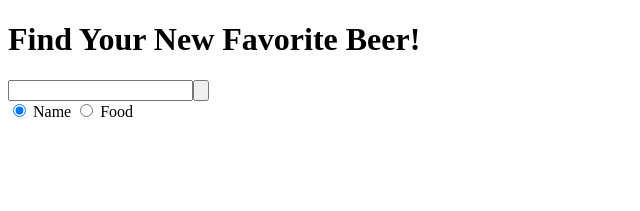
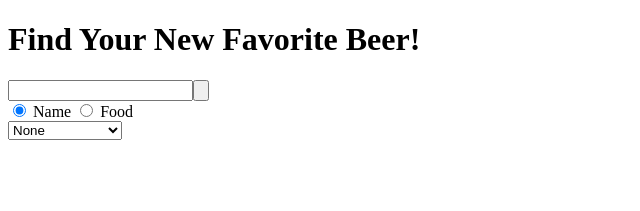
Before and after one commit to rpxio/brewdog, a Vue app: page / in a window 1280 px wide. Shown: the top 211 px of the page, without its empty margins (0-640 px from the left). Built offline with nearby package versions, Linux system fonts and the light colour scheme; the HTML template or start-up script is replaced by a standard one.

Commit message:
implement sort feature

```diff
--- a/src/App.vue
+++ b/src/App.vue
@@ -27,8 +27,18 @@
             </svg>
           </button>
         </div>
-        <input type="radio" v-model="option" value="beer_name" checked /> Name
-        <input type="radio" v-model="option" value="food" /> Food
+        <div>
+          <input type="radio" v-model="option" value="beer_name" checked /> Name
+          <input type="radio" v-model="option" value="food" /> Food
+        </div>
+        <div>
+          <select v-model="sortProp">
+            <option value="id">None</option>
+            <option value="name">Beer Name</option>
+            <option value="first_brewed">First Brew Date</option>
+            <option value="abv">ABV</option>
+          </select>
+        </div>
       </form>
     </div>
 
@@ -58,7 +68,7 @@
       <div class="flex flex-wrap -mb-4">
         <div
           class="sm:w-full md:w-1/3 m-1 p-4 border shadow rounded"
-          v-for="result in results"
+          v-for="result in orderedResults"
           :key="result.id"
         >
           <img class="h-32" :src="result.image_url || './img/blank.png'" />
@@ -78,6 +88,7 @@
 
 <script>
 import axios from 'axios'
+import _ from 'lodash'
 
 export default {
   name: 'app',
@@ -91,7 +102,8 @@ export default {
       count: '',
       option: 'beer_name',
       searchError: false,
-      errorContents: ''
+      errorContents: '',
+      sortProp: 'id'
     }
   },
   methods: {
@@ -131,6 +143,11 @@ export default {
           )
       }
     }
+  },
+  computed: {
+    orderedResults: function() {
+      return _.orderBy(this.results, this.sortProp)
+    }
   }
 }
 </script>
```
